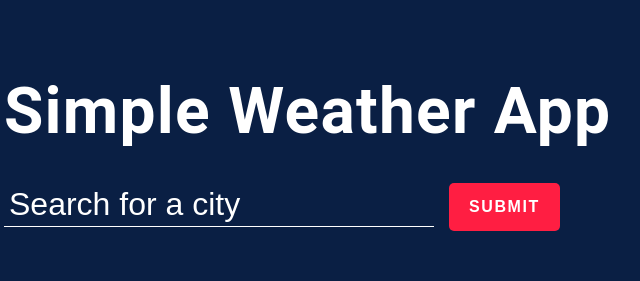
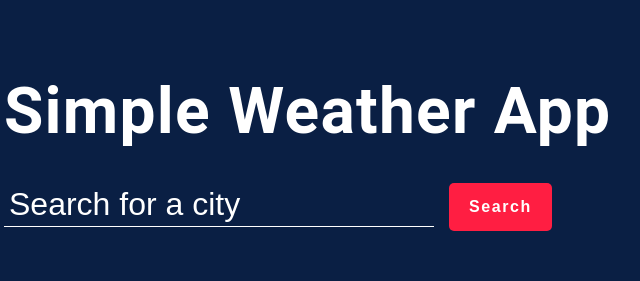
Before and after one commit to developebyharis/WeatherApp, a plain HTML site: page weather.html in a window 1280 px wide. Shown: the top 281 px of the page, 81-721 px from the left. Drawn offline with Linux system fonts and the light colour scheme.

Commit message:
Update weather.html

```diff
--- a/weather.html
+++ b/weather.html
@@ -16,7 +16,7 @@
         <h1 class="heading">Simple Weather App</h1>
         <form>
           <input type="text" placeholder="Search for a city" autofocus>
-          <button type="submit">SUBMIT</button>
+          <button type="submit">Search</button>
           <span class="msg"></span>
         </form>
       </div>
```
